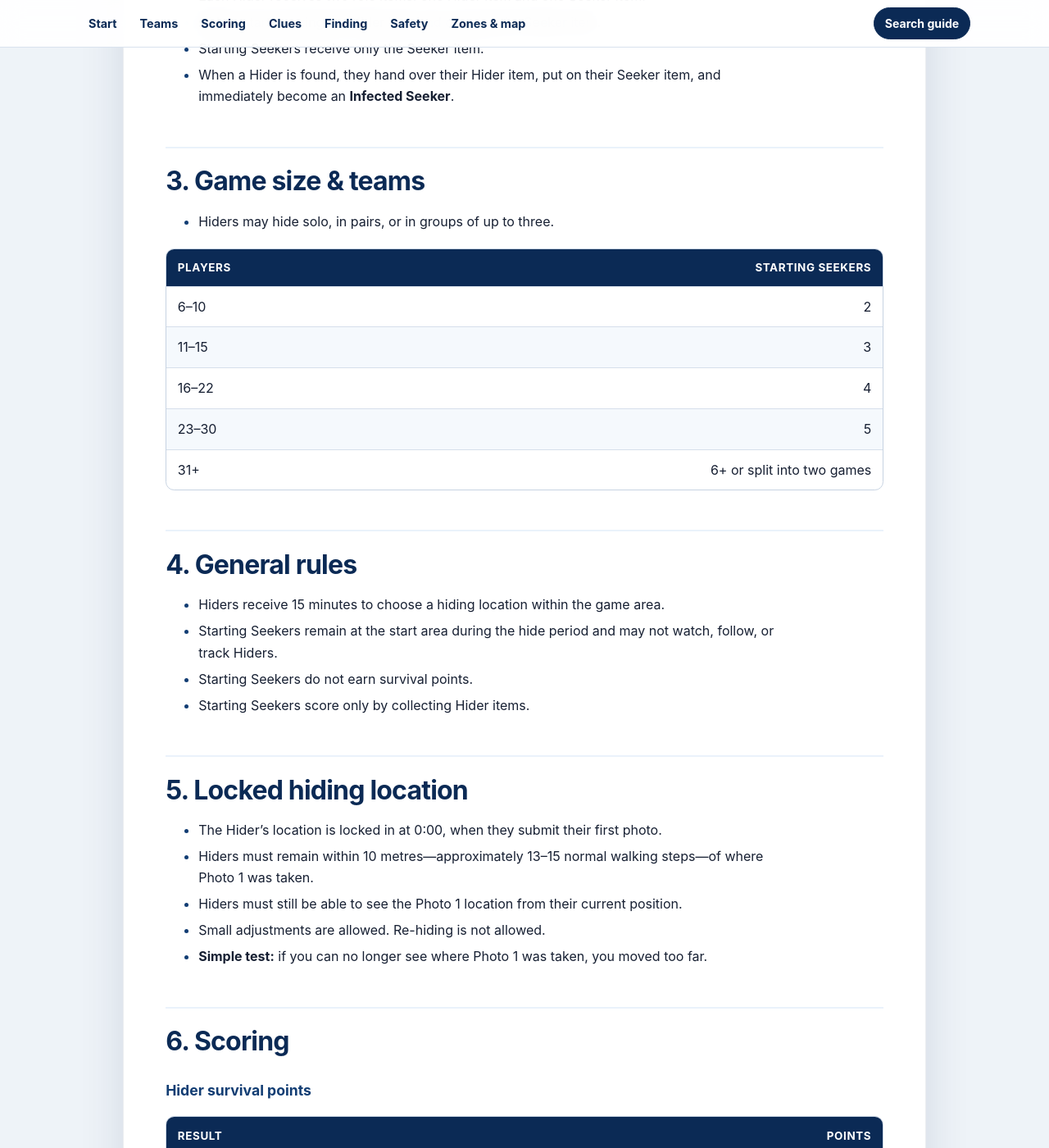
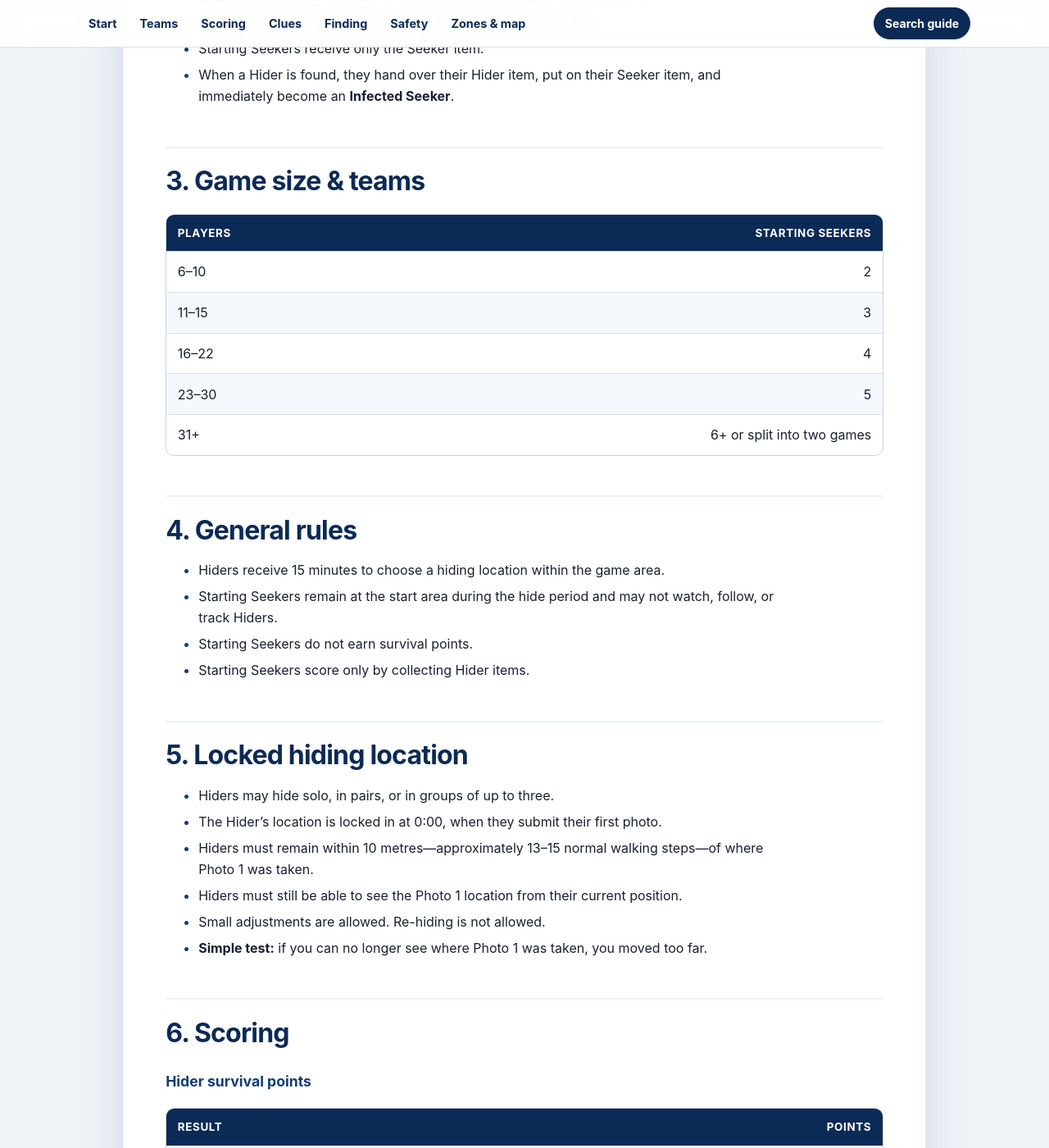
Before and after one commit to mmaxin/hide-and-seek-game, a Jekyll site: the page built from rules.md, in a window 1280 px wide and 1400 px high, scrolled down 756 px. Shown: the whole window at 82% size. Built offline with Jekyll 4.4.1, drawn with Linux system fonts in a browser that asks for light colours; our own code applies the rules of GitHub Pages for plain Markdown files; part of the change alters nothing that is shown.

```diff
--- a/rules.md
+++ b/rules.md
@@ -20,7 +20,6 @@ Score the most points by staying hidden or by finding Hiders.
 - **Starting Seekers** = max(2, total players ÷ 6, rounded up)
 - **Starting Hiders** = total players − Starting Seekers
 {% endcomment %}
-- Hiders may hide solo, in pairs, or in groups of up to three.
 
 | Players | Starting Seekers |
 | --- | ---: |
@@ -41,6 +40,7 @@ Score the most points by staying hidden or by finding Hiders.
 ## 5. Locked hiding location
 {: #locked-location }
 
+- Hiders may hide solo, in pairs, or in groups of up to three.
 - The Hider’s location is locked in at 0:00, when they submit their first photo.
 - Hiders must remain within 10 metres—approximately 13–15 normal walking steps—of where Photo 1 was taken.
 - Hiders must still be able to see the Photo 1 location from their current position.
```
